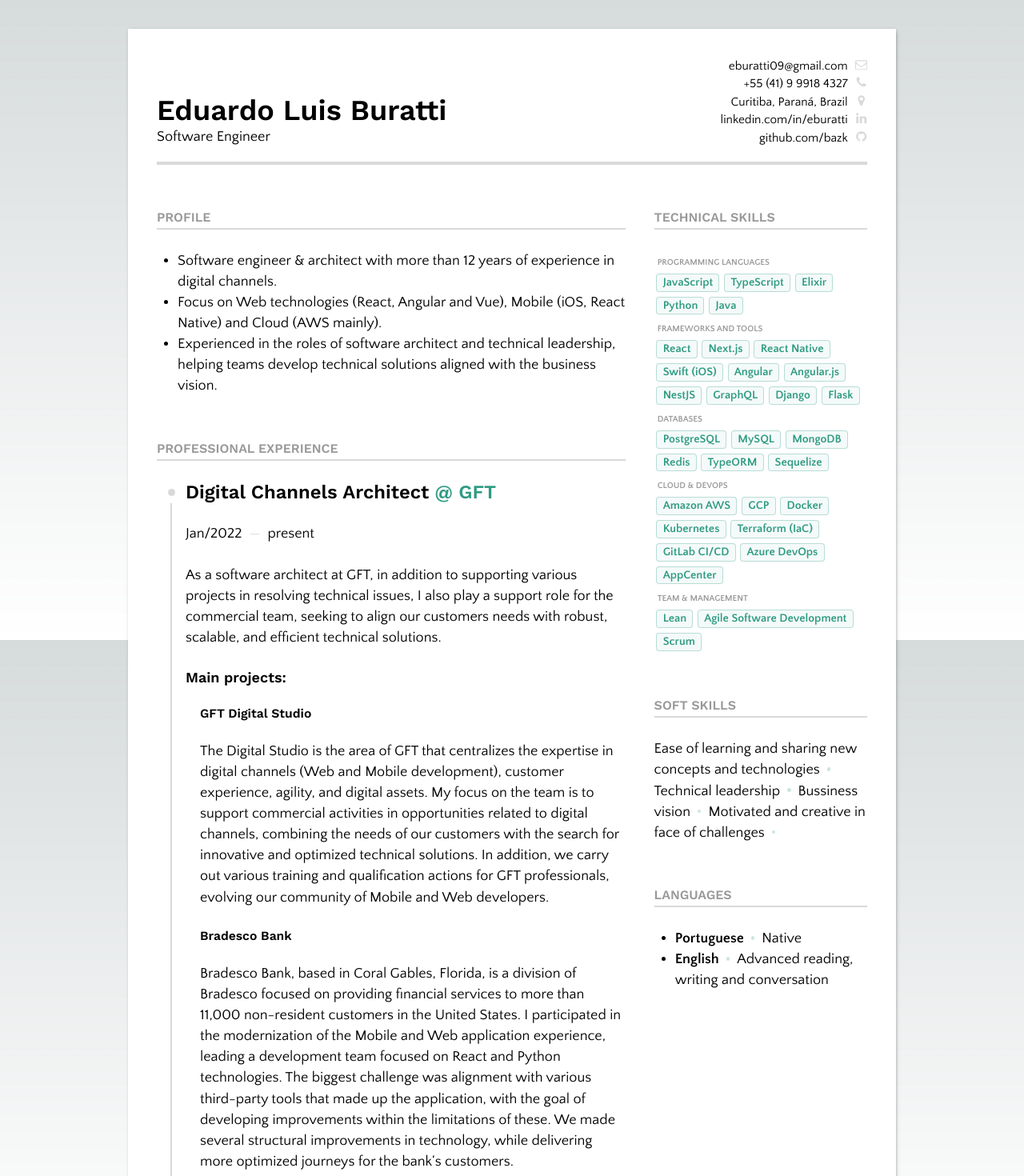
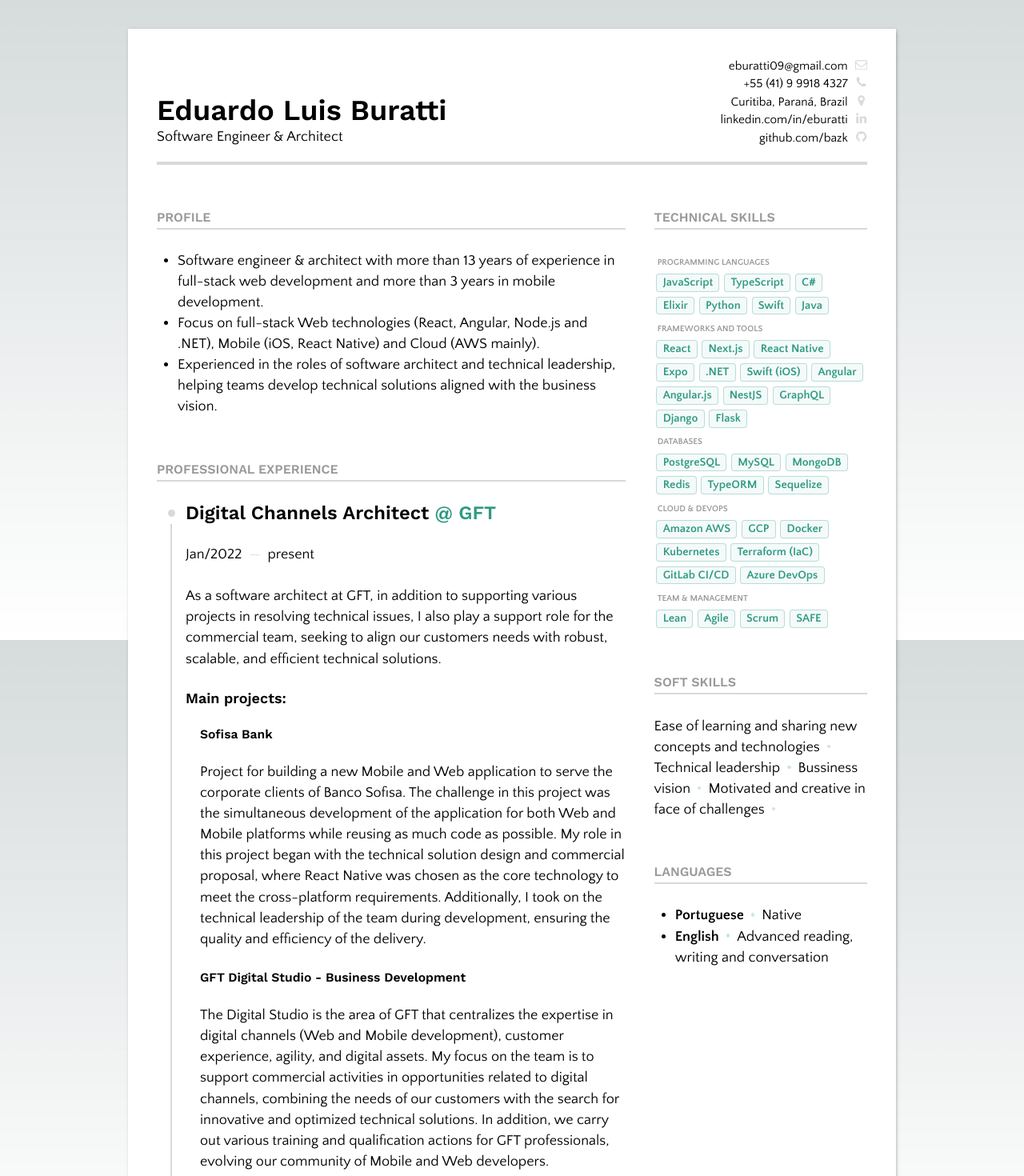
Before and after one commit to bazk/resume, a Next.js app: page /en in a window 1280 px wide. Shown: the top 1470 px of the page at 80% size. Built offline with nearby package versions, Linux system fonts and the light colour scheme.

Commit message:
updating the experiences

```diff
--- a/src/data/bazk.resume.tsx
+++ b/src/data/bazk.resume.tsx
@@ -7,7 +7,7 @@ export const BazkResume: Resume = {
       pt: "Currículo",
     },
     description: {
-      en: "Eduardo Buratti's Resume, software engineer.",
+      en: "Eduardo Buratti's Resume, software engineer & architect.",
       pt: "Currículo de Eduardo Buratti, arquiteto e engenheiro de software.",
     },
     keywords: [
@@ -37,7 +37,7 @@ export const BazkResume: Resume = {
   header: {
     name: "Eduardo Luis Buratti",
     tagline: {
-      en: "Software Engineer",
+      en: "Software Engineer & Architect",
       pt: "Arquiteto & Engenheiro de Software | Canais Digitais",
     },
     email: "eburatti09@gmail.com",
@@ -57,12 +57,13 @@ export const BazkResume: Resume = {
     en: (
       <ul>
         <li>
-          Software engineer & architect with more than 12 years of experience in
-          digital channels.
+          Software engineer & architect with more than 13 years of experience in
+          full-stack web development and more than 3 years in mobile
+          development.
         </li>
         <li>
-          Focus on Web technologies (React, Angular and Vue), Mobile (iOS, React
-          Native) and Cloud (AWS mainly).
+          Focus on full-stack Web technologies (React, Angular, Node.js and
+          .NET), Mobile (iOS, React Native) and Cloud (AWS mainly).
         </li>
         <li>
           Experienced in the roles of software architect and technical
@@ -74,12 +75,13 @@ export const BazkResume: Resume = {
     pt: (
       <ul>
         <li>
-          Arquiteto e engenheiro de software com mais de 12 anos de experiência
-          em canais digitais.
+          Arquiteto e engenheiro de software com mais de 13 anos de experiência
+          em desenvolvimento Web full-stack e mais de 3 anos em desenvolvimento
+          Mobile.
         </li>
         <li>
-          Foco em tecnologias Web (React, Angular e Vue), Mobile (iOS, React
-          Native) e Cloud (AWS principalmente).
+          Foco em tecnologias Web (React, Angular, Node.js e .NET), Mobile (iOS,
+          React Native) e Cloud (AWS principalmente).
         </li>
         <li>
           Experiente nos papéis de arquitetura e liderança técnica, auxiliando
@@ -96,7 +98,15 @@ export const BazkResume: Resume = {
         en: "Programming languages",
         pt: "Linguagens de programação",
       },
-      skills: ["JavaScript", "TypeScript", "Elixir", "Python", "Java"],
+      skills: [
+        "JavaScript",
+        "TypeScript",
+        "C#",
+        "Elixir",
+        "Python",
+        "Swift",
+        "Java",
+      ],
     },
     {
       category: {
@@ -107,6 +117,8 @@ export const BazkResume: Resume = {
         "React",
         "Next.js",
         "React Native",
+        "Expo",
+        ".NET",
         "Swift (iOS)",
         "Angular",
         "Angular.js",
@@ -143,7 +155,6 @@ export const BazkResume: Resume = {
         "Terraform (IaC)",
         "GitLab CI/CD",
         "Azure DevOps",
-        "AppCenter",
       ],
     },
     {
@@ -151,7 +162,7 @@ export const BazkResume: Resume = {
         en: "Team & Management",
         pt: "Equipe & Gestão",
       },
-      skills: ["Lean", "Agile Software Development", "Scrum"],
+      skills: ["Lean", "Agile", "Scrum", "SAFE"],
     },
   ],
 
@@ -225,7 +236,43 @@ export const BazkResume: Resume = {
       },
       projects: [
         {
-          title: "GFT Digital Studio",
+          title: { en: "Sofisa Bank", pt: "Banco Sofisa" },
+          description: {
+            en: (
+              <p>
+                Project for building a new Mobile and Web application to serve
+                the corporate clients of Banco Sofisa. The challenge in this
+                project was the simultaneous development of the application for
+                both Web and Mobile platforms while reusing as much code as
+                possible. My role in this project began with the technical
+                solution design and commercial proposal, where React Native was
+                chosen as the core technology to meet the cross-platform
+                requirements. Additionally, I took on the technical leadership
+                of the team during development, ensuring the quality and
+                efficiency of the delivery.
+              </p>
+            ),
+            pt: (
+              <p>
+                Projeto de construção de uma nova aplicação Mobile e Web para
+                atender o público pessoa jurídica do Banco Sofisa. O desafio
+                neste projeto foi a construção simultaneamente da aplicação
+                tanto para a plataforma Web quanto para Mobile, reaproveitando o
+                máximo de código possível. Meu papel neste projeto teve início
+                na concepção da solução técnica e proposta comercial, onde foi
+                definida a tecnologia React Native como base para atender a
+                necessidade multiplataforma. Além disso, atuei na liderança
+                técnica do time durante o desenvolvimento, garantindo a
+                qualidade e eficiência da entrega.
+              </p>
+            ),
+          },
+        },
+        {
+          title: {
+            en: "GFT Digital Studio - Business Development",
+            pt: "GFT Digital Studio - Desenvolvimento de Negócios",
+          },
           description: {
             en: (
               <p>
```
